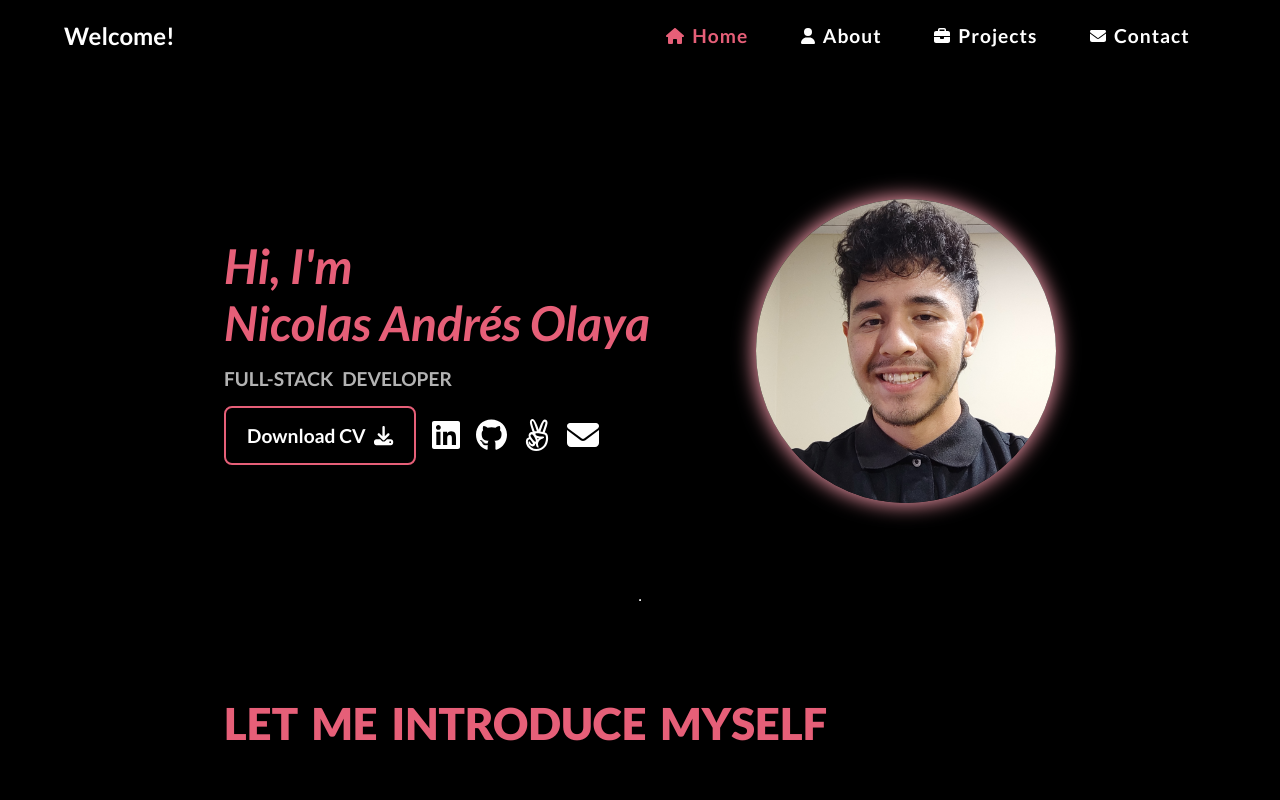
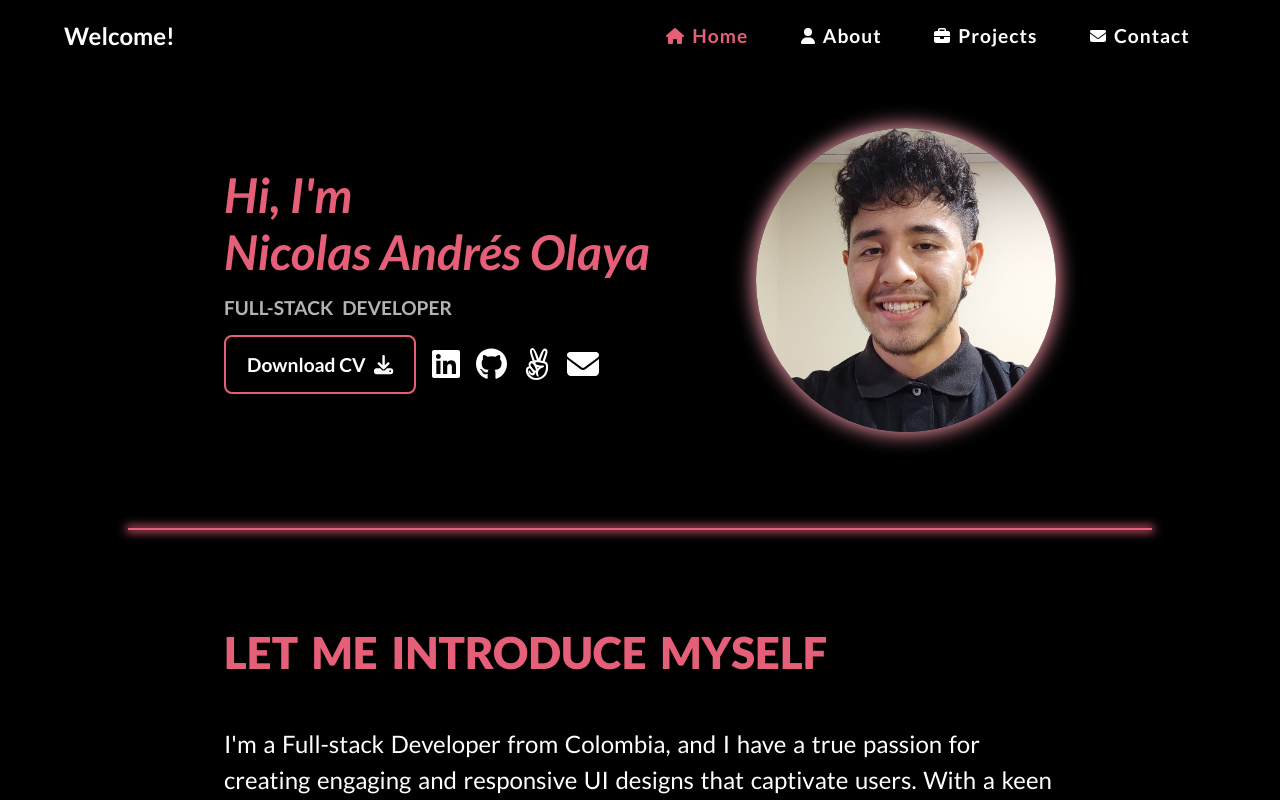
Before and after one commit to NicolasAndrehh/Nicolas-Portfolio, a React (Vite) app: page / in a window 1280 px wide. Shown: the top 800 px of the page. Built offline with nearby package versions, Linux system fonts and the light colour scheme.

Commit message:
Fix navigation bar

```diff
--- a/src/App.jsx
+++ b/src/App.jsx
@@ -1,7 +1,8 @@
 import { BrowserRouter, Route, Routes } from 'react-router-dom';
 import './App.scss';
+import About from './components/about/about';
+import Header from './components/header/header';
 import Home from './components/home/home';
-import Header from './components/header/header';
 
 function App() {
   return (
@@ -14,7 +15,7 @@ function App() {
         <main>
           <Routes>
             <Route path="/" element={<Home />} />
-            <Route path="/about" element={<Home />} />
+            <Route path="/about" element={<About />} />
             <Route path="/projects" element={<Home />} />
             <Route path="/contact" element={<Home />} />
           </Routes>
--- a/src/App.scss
+++ b/src/App.scss
@@ -1,4 +1,6 @@
 @import url('https://fonts.googleapis.com/css2?family=Lato:ital,wght@0,100;0,300;0,400;0,700;0,900;1,100;1,300;1,400;1,700;1,900&display=swap');
+
+$color-primary: #e65f78;
 
 body {
   font-family: 'Lato', sans-serif;
@@ -8,3 +10,9 @@ body {
 main {
   padding: 2rem;
 }
+
+.separator {
+  width: 80vw;
+  border: 1px solid $color-primary;
+  box-shadow: 0 0 10px 2px $color-primary;
+}
--- a/src/components/header/header.scss
+++ b/src/components/header/header.scss
@@ -1,19 +1,21 @@
 $color-primary: #e65f78;
 
 .scrolled {
-  box-shadow: 0 0 15px 1px $color-primary;
-  position: fixed;
+  border-bottom: 1px solid #2e2e2e;
+  background: rgba(0, 0, 0, 0.5) !important;
+  backdrop-filter: blur(10px);
   z-index: 1;
 }
 
 .header {
   width: 100%;
+  position: fixed;
   display: flex;
   align-items: center;
   justify-content: space-between;
   padding: 1rem 4rem;
   background-color: #000;
-  transition: all 0.4s ease-in-out;
+  transition: border-bottom 0.1s ease-in-out;
 
   h1 {
     color: #fff;
```
